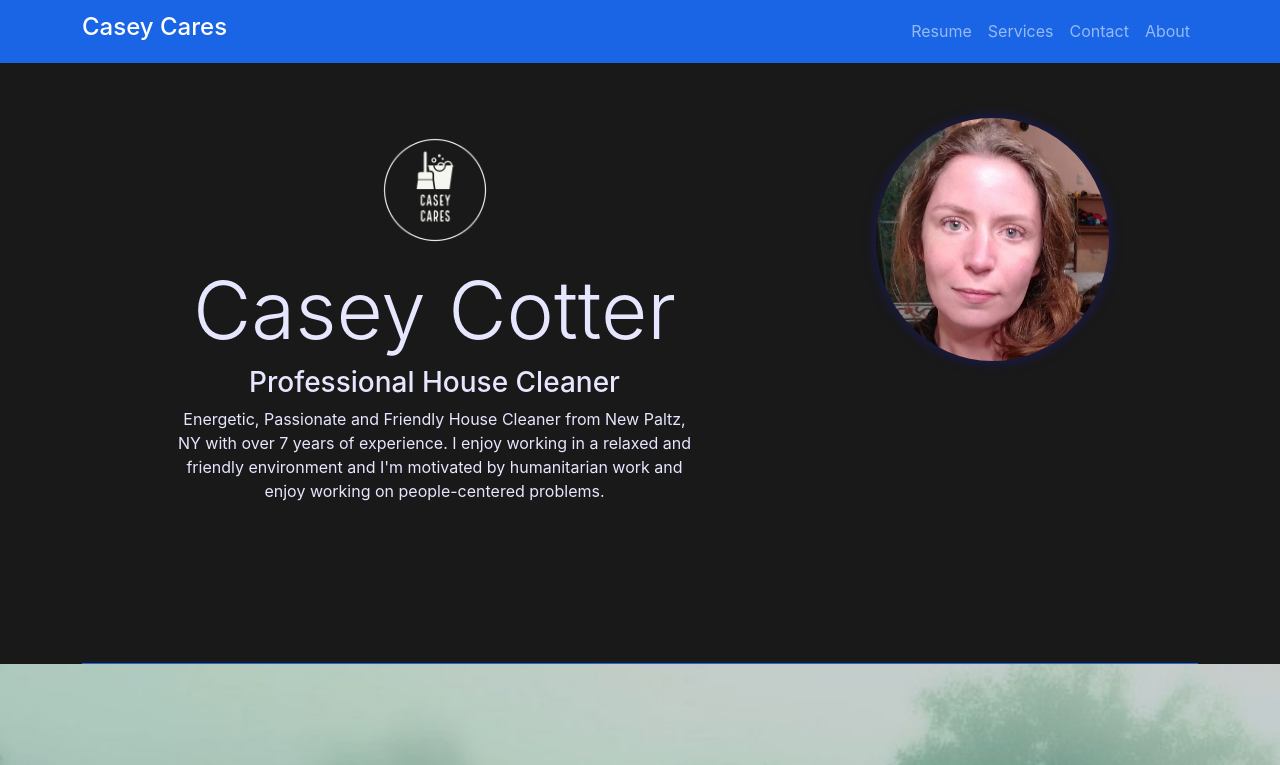
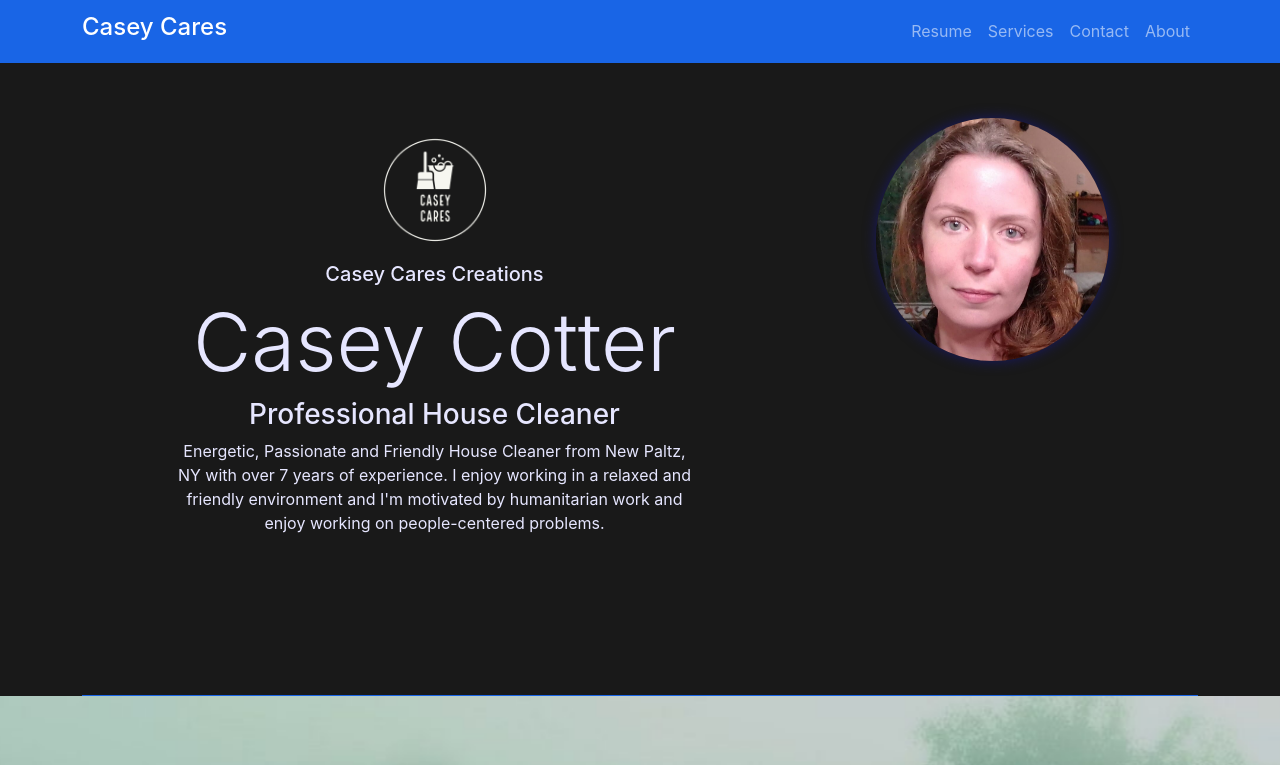
Before and after one commit to level99-app/caseycares, a React (Create React App) app: page / in a window 1280 px wide. Shown: the top 765 px of the page. Built offline with nearby package versions, Linux system fonts and the light colour scheme.

Commit message:
casey cares creations added

```diff
--- a/src/App.js
+++ b/src/App.js
@@ -19,6 +19,7 @@ function App() {
           <section className="intro">
             <div>
               <img id="intrologo" src={logo} alt="Picture of Casey Cotter" />
+              <h5>Casey Cares Creations</h5>
               <h1 className="display-1">Casey Cotter</h1>
               <h3>Professional House Cleaner </h3>
               <p>
```
